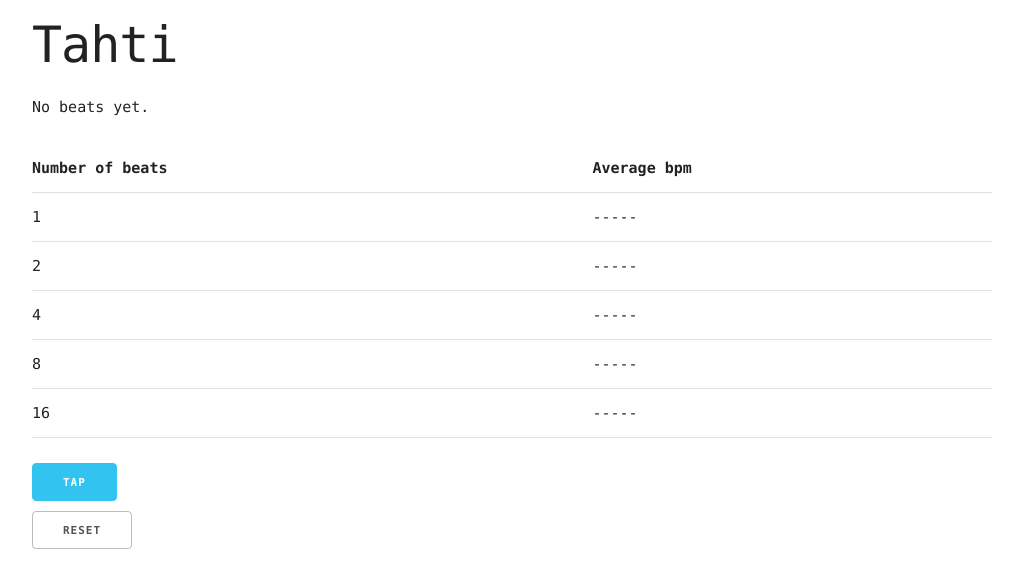
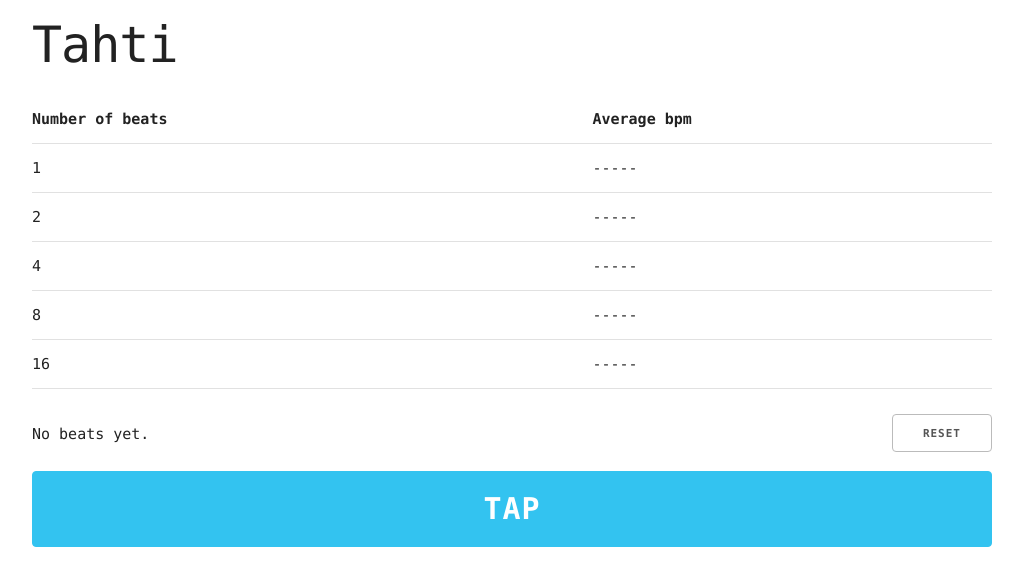
Before and after one commit to suniala/tonart, a React (Create React App) app: page / in a window 1280 px wide. Shown: the top 588 px of the page, without its empty margins (128-1151 px from the left). Built offline with nearby package versions, Linux system fonts and the light colour scheme.

Commit message:
Bigger tap button + nicer layout, fix count bug

```diff
--- a/src/Tahti.tsx
+++ b/src/Tahti.tsx
@@ -41,7 +41,7 @@ class Tahti extends React.Component<{}, State> {
 
     private handleTap = () => {
         this.setState((prev) => {
-            const count = _.isEmpty(prev.beatQueue) ? 1 : (_.last(prev.beatQueue) as Beat).count + 1;
+            const count = _.isEmpty(prev.beatQueue) ? 1 : (_.head(prev.beatQueue) as Beat).count + 1;
             let beatQueue = _.concat([{count: count, ts: new Date()}], prev.beatQueue);
             return {
                 beatQueue: beatQueue,
@@ -63,12 +63,6 @@ class Tahti extends React.Component<{}, State> {
         return (
             <div>
                 <h1>Tahti</h1>
-                <div>
-                    {_.isEmpty(this.state.beatQueue)
-                        ? <p>No beats yet.</p>
-                        : <p>{`Now at beat ${this.state.beatQueue.length}.`}</p>
-                    }
-                </div>
                 <table className="u-full-width">
                     <thead>
                     <tr>
@@ -85,10 +79,18 @@ class Tahti extends React.Component<{}, State> {
                     </tbody>
                 </table>
                 <div>
-                    <button className="button-primary" onClick={this.handleTap}>Tap</button>
+                    <div className='u-pull-right'>
+                        <button onClick={this.handleReset}>Reset</button>
+                    </div>
+                    <div className='beat-count'>
+                        {_.isEmpty(this.state.beatQueue)
+                            ? <p>No beats yet.</p>
+                            : <p>{`Now at beat ${(_.head(this.state.beatQueue) as Beat).count}.`}</p>
+                        }
+                    </div>
                 </div>
                 <div>
-                    <button onClick={this.handleReset}>Reset</button>
+                    <button className="button-primary tap" onClick={this.handleTap}>Tap</button>
                 </div>
             </div>
         );
--- a/src/css/index.css
+++ b/src/css/index.css
@@ -2,3 +2,13 @@ body {
     font-family: Consolas, 'Courier New', monospace;
     padding-top: 1em;
 }
+
+div.beat-count {
+    padding-top: 0.5em;
+}
+
+button.tap {
+    width: 100%;
+    font-size: 2em;
+    height: 76px;
+}
```
